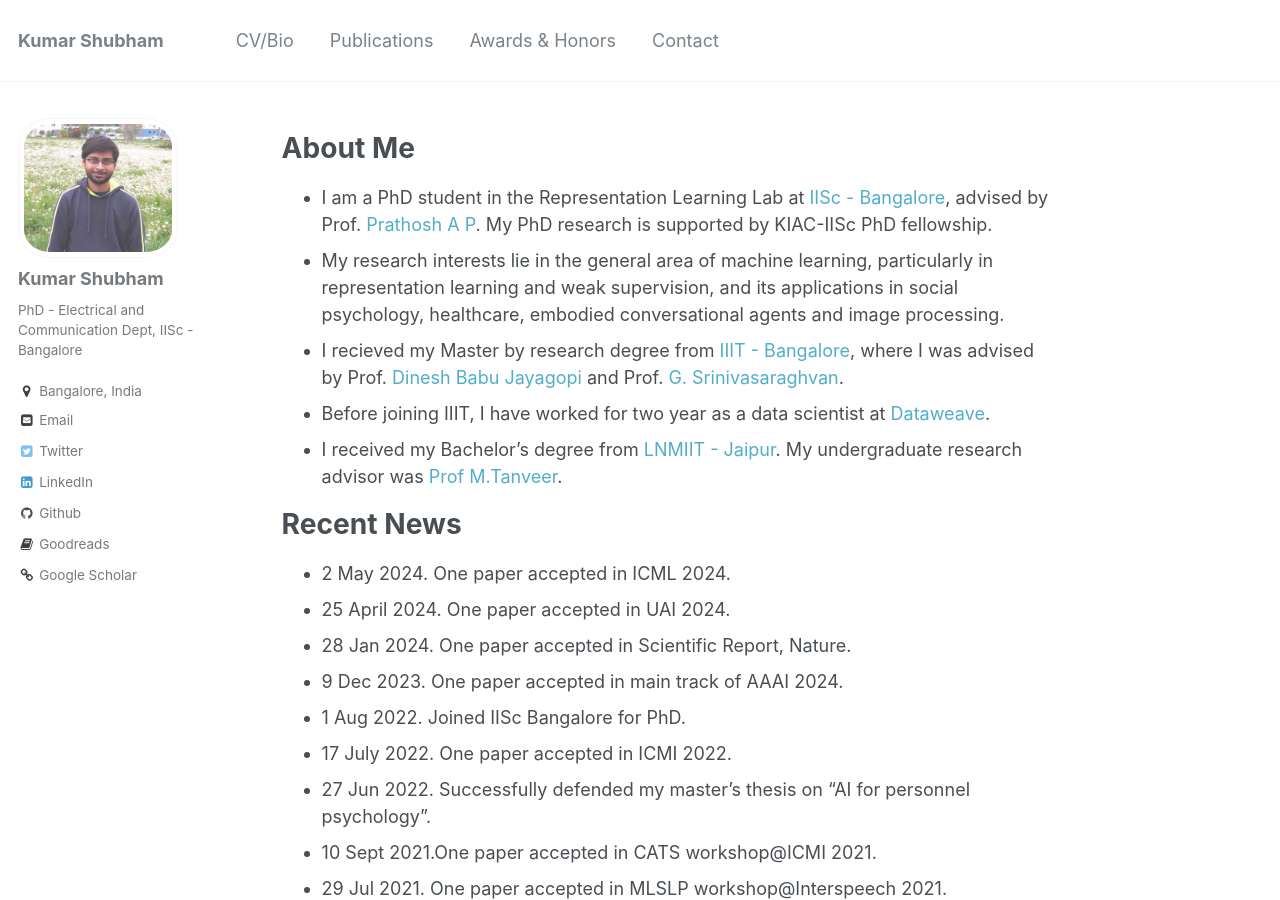
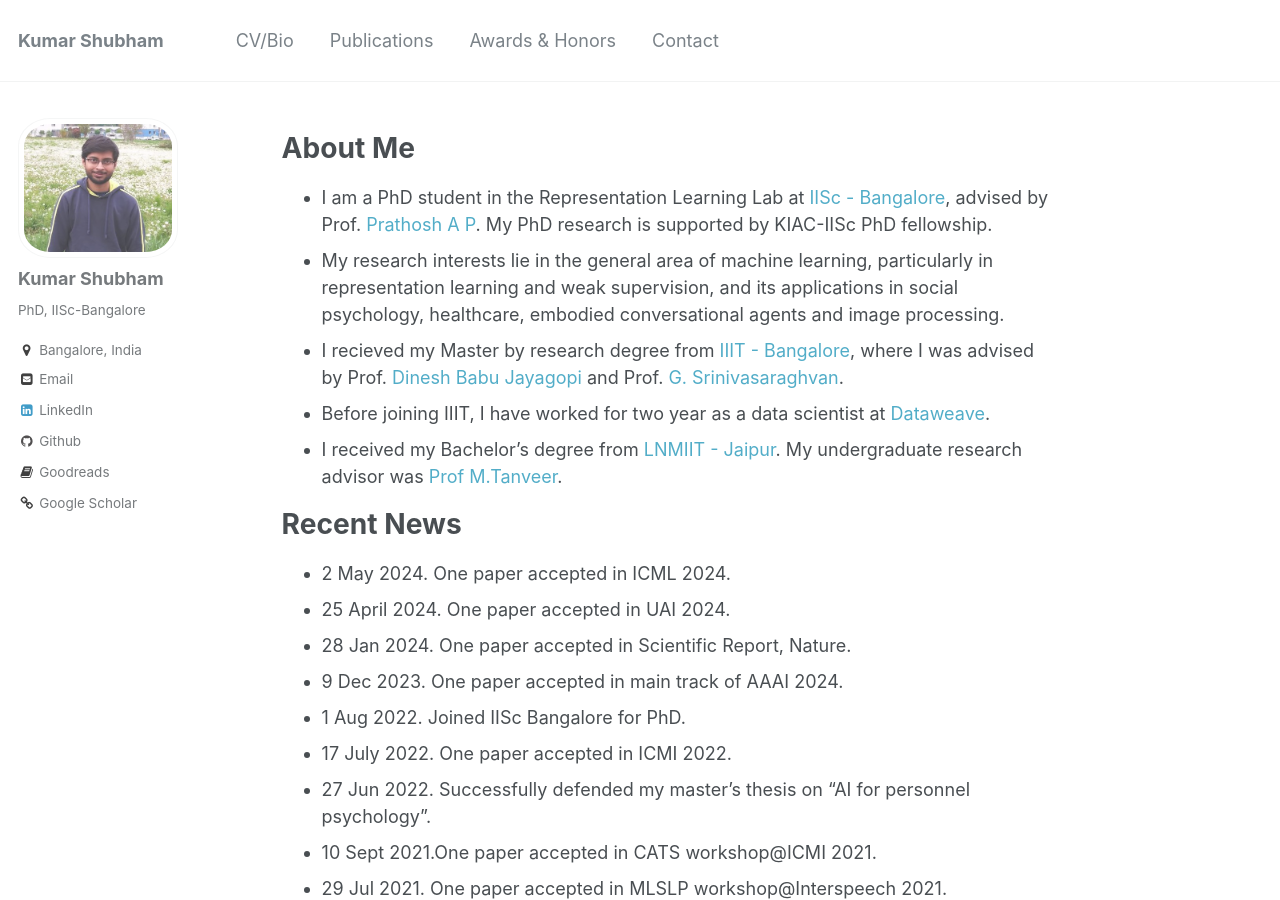
Before and after one commit to kyrs/kyrs.github.io, a Jekyll site: the page built from _pages/about.md, in a window 1280 px wide and 900 px high. Built offline with Jekyll 4.4.1, drawn with Linux system fonts in a browser that asks for light colours.

Commit message:
Update _config.yml

```diff
--- a/_config.yml
+++ b/_config.yml
@@ -80,7 +80,7 @@ analytics:
 author:
   name             : "Kumar Shubham"
   avatar           : "shubham.jpg"
-  bio              : "PhD - Electrical and Communication Dept, IISc - Bangalore"
+  bio              : "PhD, IISc-Bangalore"
   location         : "Bangalore, India"
   employer         :
   googlescholar    : "https://scholar.google.com/citations?user=JBb0tXMAAAAJ&hl=en"
@@ -104,7 +104,7 @@ author:
   stackoverflow    : # http://stackoverflow.com/users/123456/username
   steam            :
   tumblr           :
-  twitter          : "shubham_kyrs"
+  twitter          :
   vine             :
   weibo            :
   xing             :
```
